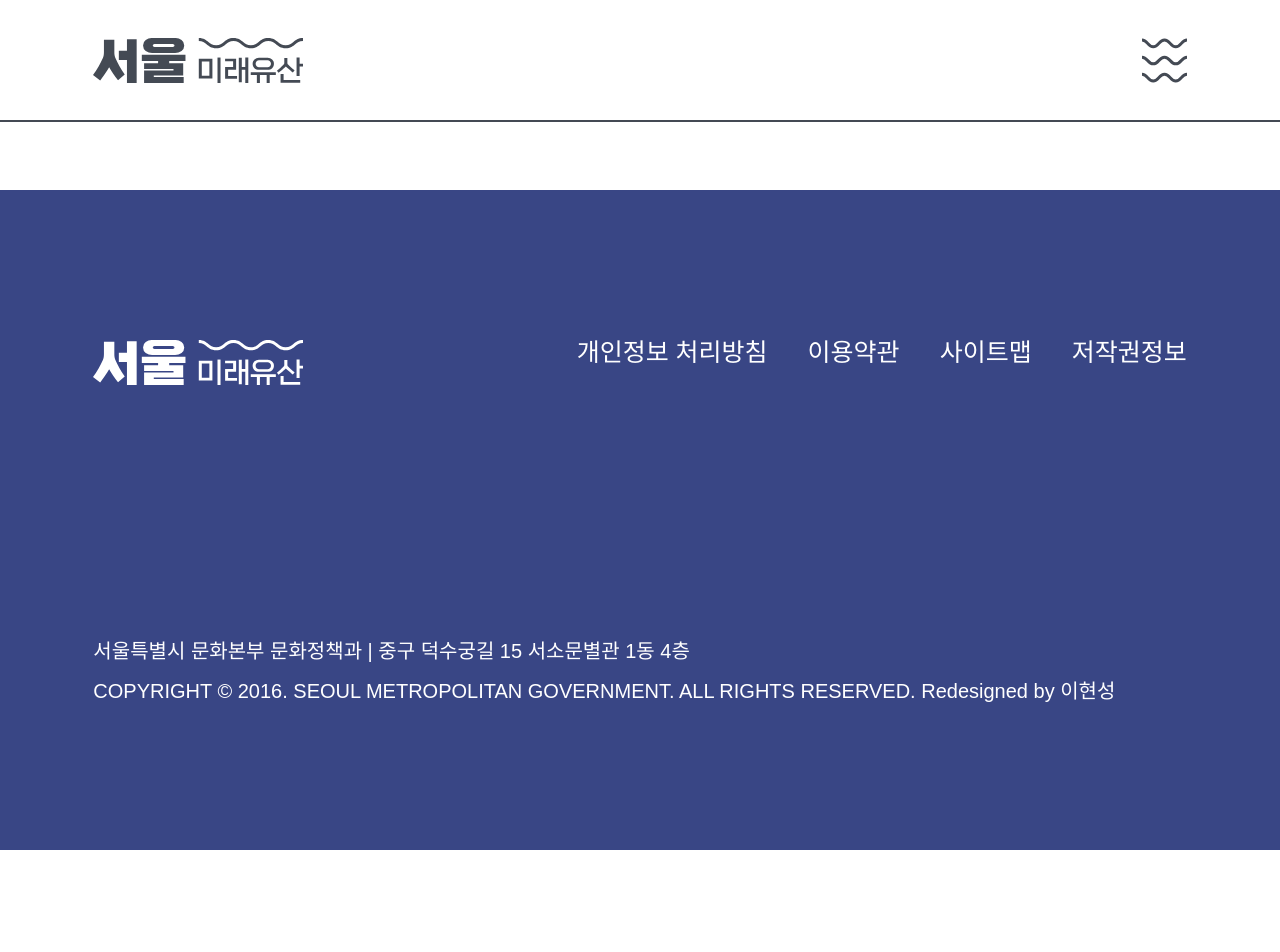
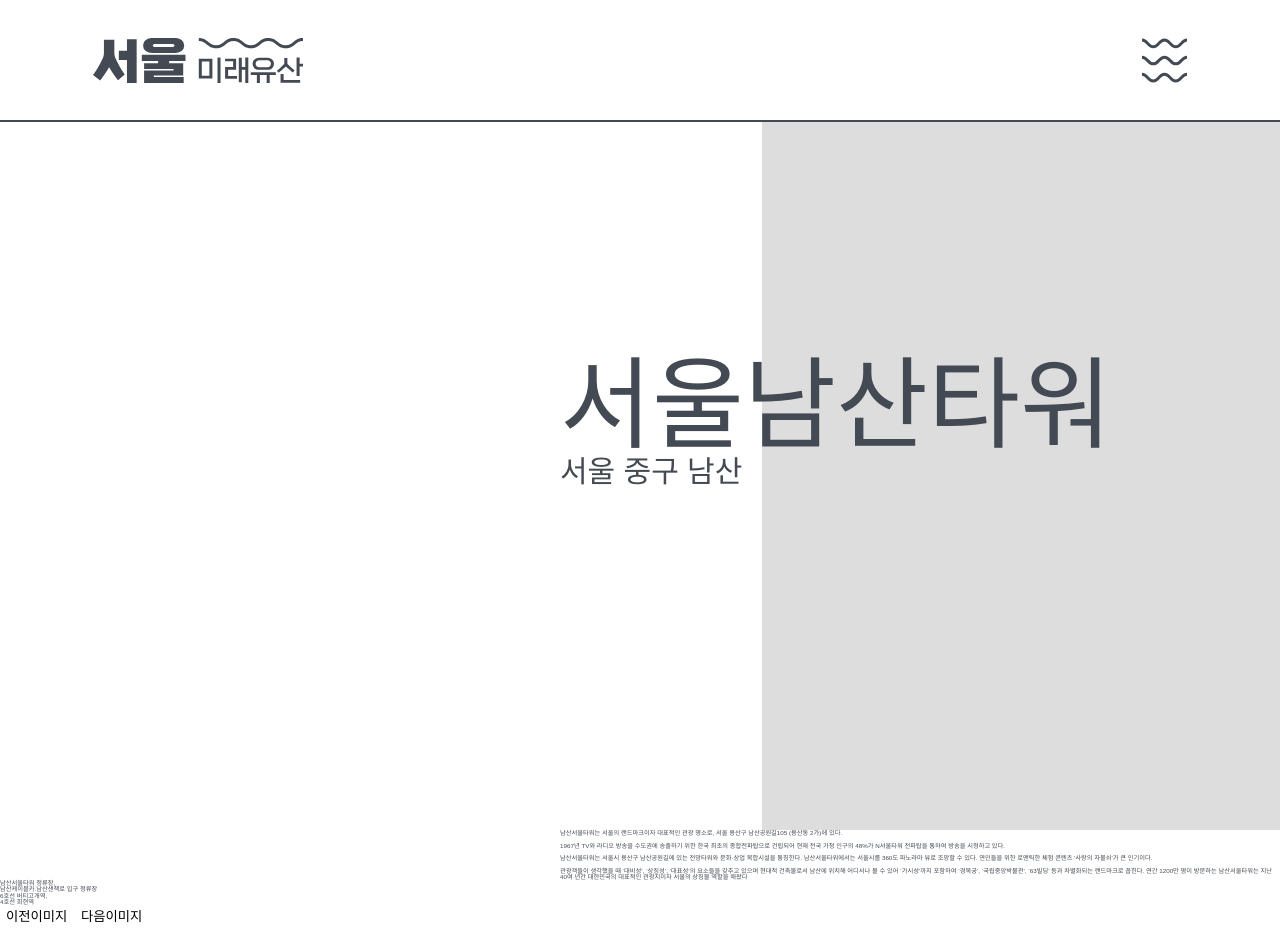
Before and after one commit to DeAcct/seoulFutureHeritage, a plain HTML site: page detail.html in a window 1280 px wide. Shown: the top 952 px of the page. Before the commit the page ends 850 px from the top, so only its background shows below. Drawn offline with Linux system fonts and the light colour scheme; a web font is replaced by a local one.

Commit message:
detail html markup complete
detail html markup complete

```diff
--- a/css/sub.css
+++ b/css/sub.css
@@ -338,10 +338,40 @@ header .gnbOpen svg>*{
     background-size: 75%;
     background-position: 60%;
 }
-
-
 @keyframes marquee{
     100%{
         transform:translate(-101vw,0);
     }
 }
+
+/*detail*/
+.detail main{
+    margin-top: 122px;
+}
+
+#summery{
+    display: flex;
+    justify-content: flex-end;
+    width: 100%;
+}
+.summeryWrap{
+    width: 56.25%;
+}
+.summeryWrap .sumPic{
+    width: 72%;
+    height: 708px;
+    background-color:#ddd;
+    margin-left: 28%;
+}
+.summeryWrap .heading{
+    margin-left: -38.889%;
+    padding-top: 235px;
+}
+#summery .summeryWrap .heading h2{
+    text-align: left;
+    font-size: 10rem;
+}
+.summeryWrap .heading strong{
+    padding-top: 34px;
+    font-size: 3rem;
+}
--- a/detail.html
+++ b/detail.html
@@ -43,6 +43,66 @@
             </div>
         </header>
 
+        <main>
+            <div class="mainInner">
+                <!--justify-content:end;-->
+                <section id="summery">
+                    <div class="summeryWrap">
+                        <div class="sumPic">
+                            <div class="heading">
+                                <h2>서울남산타워</h2>
+                                <strong>서울 중구 남산</strong>
+                            </div>
+                        </div>
+                        <p>
+                            <span class="lnBrk">남산서울타워는 서울의 랜드마크이자 대표적인 관광 명소로, 서울 용산구 남산공원길105 (용산동 2가)에 있다.</span><br>
+                            <span class="lnBrk">1967년 TV와 라디오 방송을 수도권에 송출하기 위한 한국 최초의 종합전파탑으로 건립되어 현재 전국 가청 인구의 48%가 N서울타워 전파탑을 통하여 방송을 시청하고 있다.</span><br>
+                            <span class="lnBrk">남산서울타워는 서울시 용산구 남산공원길에 있는 전망타워와 문화·상업 복합시설을 통칭한다. 남산서울타워에서는 서울시를 360도 파노라마 뷰로 조망할 수 있다. 연인들을 위한 로맨틱한 체험 콘텐츠 '사랑의 자물쇠'가 큰 인기이다.</span><br>
+                            <span class="lnBrk">관광객들이 생각했을 때 ‘대비성’, ‘상징성’, ‘대표성’의 요소들을 갖추고 있으며 현대적 건축물로서 남산에 위치해 어디서나 볼 수 있어 ‘가시성’까지 포함하여 ‘경복궁’, ‘국립중앙박물관’, ‘63빌딩’ 등과 차별화되는 랜드마크로 꼽힌다. 연간 1200만 명이 방문하는 남산서울타워는 지난 40여 년간 대한민국의 대표적인 관광지이자 서울의 상징물 역할을 해왔다</span>
+                        </p>
+                    </div>
+                </section>
+                <section id="transport">
+                    <h2 class="vsHide">대중교통</h2>
+                    <ul class="transport">
+                        <li>
+                            <div class="icon"></div>
+                            <p>
+                                <span class="lnBrk">남산서울타워 정류장, </span>
+                                <span class="lnBrk">남산케이블카.남산샌책로 입구 정류장</span>
+                            </p>
+                        </li>
+                        <li>
+                            <div class="icon"></div>
+                            <p>
+                                <span class="lnBrk">6호선 버티고개역, </span>
+                                <span class="lnBrk">4호선 회현역</span>
+                            </p>
+                        </li>
+                    </ul>
+                </section>
+                <section id="infoMedia">
+                    <h2 class="vsHide">지도와 장소사진</h2>
+                    <div class="infoMediaWrap">
+                        <div class="infoMLeft">
+                            <!--카카오맵 api-->
+                        </div>
+                        <div class="infoMRight">
+                            <div class="imageSlideWrap">
+                                <ul class="imgSlide">
+                                    <li></li>
+                                    <li></li>
+                                    <li></li>
+                                </ul>
+                                <button class="prevImg">이전이미지</button>
+                                <button class="prevImg">다음이미지</button>
+                            </div>
+                        </div>
+                    </div>
+                </section>
+            </div>
+        </main>
+
         <footer>
             <div class="footerInner">
                 <h2 class="vsHide">주소 및 약관</h2>
```
